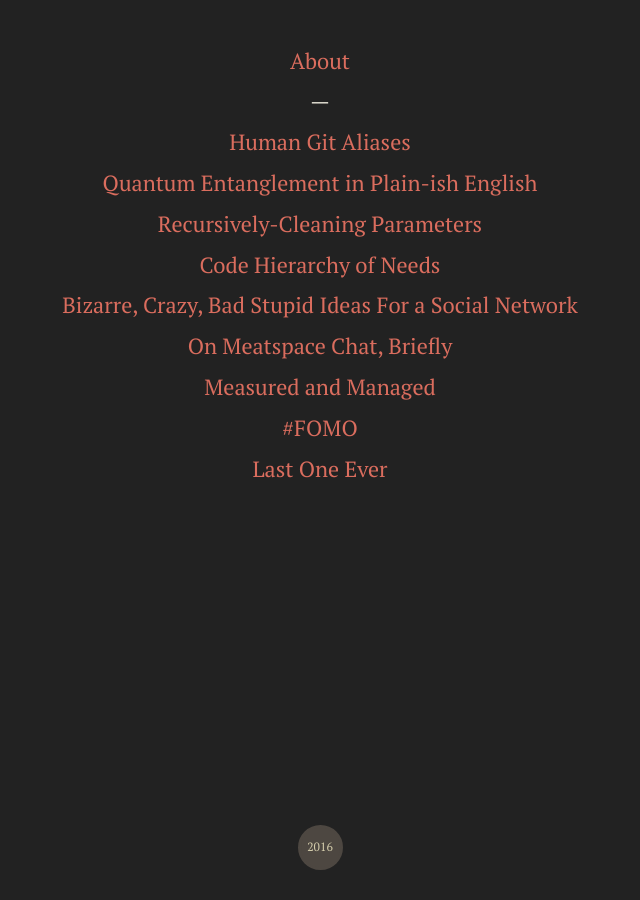
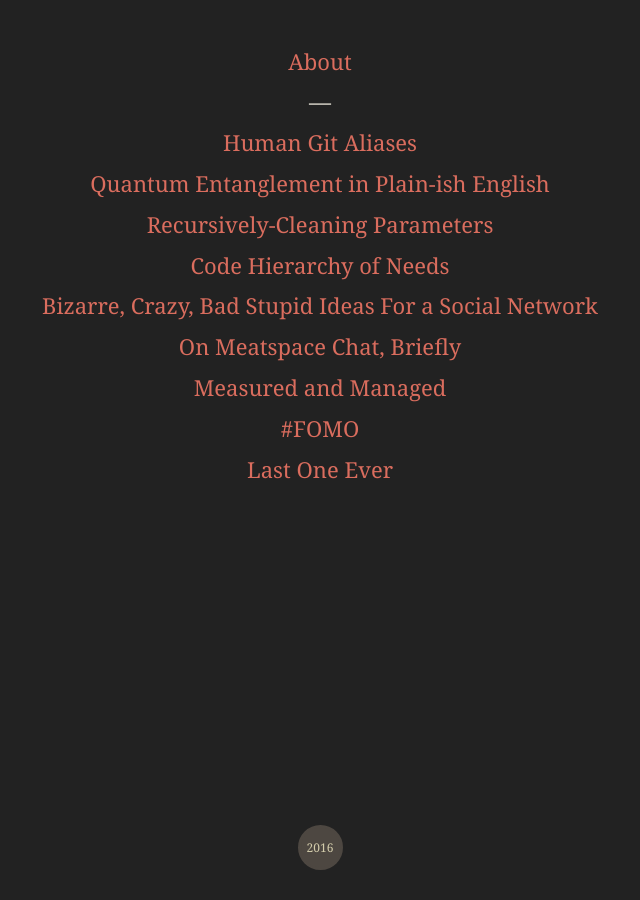
Before and after one commit to gggritso/site, a Jekyll site: the page built from index.md, in a window 1280 px wide. Shown: the whole page, without its empty margins (320-960 px from the left). Built offline with Jekyll 4.4.1, drawn with Linux system fonts in a browser that asks for light colours; nearby versions of some CDN libraries; library files that are not in the unit come from our copies.

Commit message:
Removing more cruft.

```diff
--- a/_layouts/default.html
+++ b/_layouts/default.html
@@ -7,9 +7,9 @@
 		<title>{% if page.title %}{{ page.title }}{% else %}{{ site.title }}{% endif %}</title>
 		<meta name="viewport" content="width=device-width">
 		<meta name="description" content="{{ site.description }}">
+
 		<link rel="canonical" href="{{ page.url | replace:'index.html','' | prepend: site.baseurl | prepend: site.url }}">
 
-		<link href='https://fonts.googleapis.com/css?family=PT+Serif:400,400italic,700' rel='stylesheet' type='text/css'>
 		<link rel="stylesheet" href="{{ "/css/main.css" | prepend: site.baseurl }}">
 	</head>
 
@@ -19,7 +19,5 @@
 		<footer class="site-footer">
 			<div class="circle">2016</div>
 		</footer>
-
-		<script src="{{ "/js/prism.js" | prepend: site.baseurl }}"></script>
 	</body>
 </html>
```
